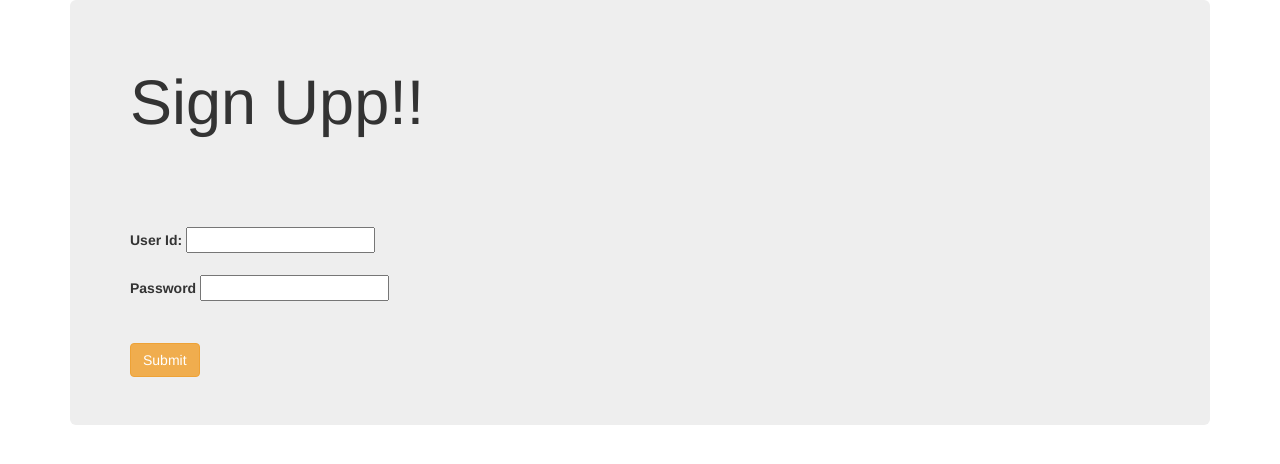
After one commit to Pravalika0106/Yorking, a Django app: page /signup/ in a window 1280 px wide. The commit adds this page. Shown: the top 464 px of the page. Run offline with Django 3.2, Linux system fonts and the light colour scheme; some libraries are stand-ins or nearby versions.

Commit message:
safety point

```diff
--- a/Cricket/Yorking/urls.py
+++ b/Cricket/Yorking/urls.py
@@ -33,6 +33,10 @@ urlpatterns = [
     #Integrating Abhigna's code:
     path('user_point_calculation/',views.user_point_calculation),
     path('leaderboard_match/',views.leaderboard_match),
+    path('leaderboard/',views.leaderboard,name='leaderboard_display'),
+
+
 
     path('User_Auth/',views.User_Auth),
+    path('signup/',views.signup,name='signup')
 ]
--- a/Cricket/Yorking/views.py
+++ b/Cricket/Yorking/views.py
@@ -127,33 +127,43 @@ def check_constrains(request):
     if validation != []:
         return render(request,'Yorking/playerperfomance.html',{'validation':validation,'batsman1':batsman1,'baller1':baller1,'wicketkeeper1':wicketkeeper1,'allrounder1':allrounder1,'batsman2':batsman2,'baller2':baller2,'wicketkeeper2':wicketkeeper2,'allrounder2':allrounder2})
     else:
+        batsmanone_selected=[]
+        ballerone_selected=[]
+        wicketkeeperone_selected=[]
+        allrounderone_selected=[]
+        batsmantwo_selected=[]
+        ballertwo_selected=[]
+        wicketkeepertwo_selected=[]
+        allroundertwo_selected=[]
+        print('batsmanone',batsmanone)
+        print('batsmanone_selected',batsmanone_selected)
+        for i in batsmanone:
+            batsmanone_selected.append(country_team.objects.filter(player_id__exact=i).values('player_id','player_name')[0])
+        print('batsmanone_selected',batsmanone_selected)
+        for i in ballerone:
+            ballerone_selected.append(country_team.objects.filter(player_id__exact=i).values('player_id','player_name')[0])
+        for i in wicketkeeperone:
+            wicketkeeperone_selected.append(country_team.objects.filter(player_id__exact=i).values('player_id','player_name')[0])
+        for i in allrounderone:
+            allrounderone_selected.append(country_team.objects.filter(player_id__exact=i).values('player_id','player_name')[0])
+        for i in batsmantwo:
+            batsmantwo_selected.append(country_team.objects.filter(player_id__exact=i).values('player_id','player_name')[0])
+        for i in ballertwo:
+            ballertwo_selected.append(country_team.objects.filter(player_id__exact=i).values('player_id','player_name')[0])
+        for i in wicketkeepertwo:
+            wicketkeepertwo_selected.append(country_team.objects.filter(player_id__exact=i).values('player_id','player_name')[0])
+        for i in allroundertwo:
+            allroundertwo_selected.append(country_team.objects.filter(player_id__exact=i).values('player_id','player_name')[0])
 
-        for i in batsmanone:
-            batsmanone_selected=country_team.objects.filter(player_id__exact=i).values('player_id','player_name')
-        for i in ballerone:
-            ballerone_selected=country_team.objects.filter(player_id__exact=i).values('player_id','player_name')
-        for i in wicketkeeperone:
-            wicketkeeperone_selected=country_team.objects.filter(player_id__exact=i).values('player_id','player_name')
-        for i in allrounderone:
-            allrounderone_selected=country_team.objects.filter(player_id__exact=i).values('player_id','player_name')
-        for i in batsmantwo:
-            batsmantwo_selected=country_team.objects.filter(player_id__exact=i).values('player_id','player_name')
-        for i in ballertwo:
-            ballertwo_selected=country_team.objects.filter(player_id__exact=i).values('player_id','player_name')
-        for i in wicketkeepertwo:
-            wicketkeepertwo_selected=country_team.objects.filter(player_id__exact=i).values('player_id','player_name')
-        for i in allroundertwo:
-            allroundertwo_selected=country_team.objects.filter(player_id__exact=i).values('player_id','player_name')
+        request.session['batsmanone_selected']=batsmanone_selected
+        request.session['ballerone_selected']=ballerone_selected
+        request.session['wicketkeeperone_selected']=wicketkeeperone_selected
+        request.session['allrounderone_selected']=allrounderone_selected
 
-        request.session['batsmanone_selected']=list(batsmanone_selected)
-        request.session['ballerone_selected']=list(ballerone_selected)
-        request.session['wicketkeeperone_selected']=list(wicketkeeperone_selected)
-        request.session['allrounderone_selected']=list(allrounderone_selected)
-
-        request.session['batsmantwo_selected']=list(batsmantwo_selected)
-        request.session['ballertwo_selected']=list(ballertwo_selected)
-        request.session['wicketkeepertwo_selected']=list(wicketkeepertwo_selected)
-        request.session['allroundertwo_selected']=list(allroundertwo_selected)
+        request.session['batsmantwo_selected']=batsmantwo_selected
+        request.session['ballertwo_selected']=ballertwo_selected
+        request.session['wicketkeepertwo_selected']=wicketkeepertwo_selected
+        request.session['allroundertwo_selected']=allroundertwo_selected
         return render(request,'Yorking/perfomance_update.html',{'batsmanone_selected':batsmanone_selected,'ballerone_selected':ballerone_selected,'wicketkeeperone_selected':wicketkeeperone_selected,'allrounderone_selected':allrounderone_selected,'batsmantwo_selected':batsmantwo_selected,'ballertwo_selected':ballertwo_selected,'wicketkeepertwo_selected':wicketkeepertwo_selected,'allroundertwo_selected':allroundertwo_selected})
 
 
@@ -538,12 +548,25 @@ def top_performers(request):
 
 
 def select_team(request):
-    match_user_obj=match_user.objects.filter(status__exact='Available').values()
-    if len(match_user_obj)==0:
-        error="No Matches Available! Come back Later Some time"
+    #USER ID FROM USER AUTH PAGE
+    # userid=request.session['user_id']#######
+    userid=user.objects.all().values()[0]['user_id']
+    print('user_id',userid)
+    #RETRIVING THE MATCHES WHICH ARE PLAYED BY THE USER
+    user_obj=user.objects.get(user_id=userid)
+    user_team_obj=user_team.objects.filter(user_id=user_obj).values('match_id')
+    matches=[]
+    #RETRIVING THE MATCHES WHO'S STATUS=AVAILABLE
+    match_user_obj=match_user.objects.filter(status='Available').values()
+    #GETTING THE MATCHES NOT PLAYED BY THE USER
+    for i in match_user_obj:
+        if i['match_id'] not in user_team_obj:
+            matches.append(i)
+    if len(matches)==0:
+        error="No New Matches Available! Come back Later Some time"
     else:
         error=False
-    return render(request,'Yorking/team.html',{'error':error,'matches':match_user_obj})
+    return render(request,'Yorking/team.html',{'error':error,'matches':matches})
 
 def players_list(request):
     if request.method=="POST":
@@ -620,12 +643,13 @@ def user_team_validation(request):
 
 def dashboard(request):
     captain_id = request.POST["captain"]
+    #MATCH ID POSTED FROM SELECT TEAM
     match_user_obj = match_user.objects.get(match_id = request.session['matchid'])
-    user_ids=user.objects.all().values('user_id')
 
-    #CHOOSE USER ID HERE:
-
-    user_obj=user.objects.get(user_id__exact=user_ids[0]['user_id'])
+    #USER ID FROM USER AUTH PAGE
+    # userid=request.session['user_id']#####################
+    userid=user.objects.all().values()[0]['user_id']
+    user_obj=user.objects.get(user_id__exact=userid)
     user_team_obj = user_team(user_id =user_obj ,match_id = match_user_obj,captain = captain_id)
     user_team_obj.save()
     user_match = user_team.objects.get(match_id = request.session['matchid'],user_id = user_obj)
@@ -633,6 +657,7 @@ def dashboard(request):
         country_team_obj= country_team.objects.get(player_id = i)
         choosen_players_obj = choosen_players(user_match = user_match,player_id= country_team_obj )
         choosen_players_obj.save()
+        user_point_calculation()
     return render(request,'Yorking/index.html')
 
 
@@ -645,15 +670,12 @@ def test(request):
 # Match=match_user,User=user,UserTeam=user_team,MatchPerformance=match_performance,CountryTeam country_team
 
 
-def user_point_calculation(request):
-    user_ids=user.objects.all().values('user_id')
-    user_obj=user.objects.get(user_id__exact=user_ids[4]['user_id'])
+def user_point_calculation():
+    #MATCH ID POSTED FROM SELECT TEAM
+    matchid=request.POST['match_id']
+    match_user_obj=match_user.objects.get(match_id=matchid)
 
-    match_ids=match_user.objects.all().values('match_id')
-
-    print('match ids',match_ids)
-    match_user_obj=match_user.objects.get(status='Available') #####  match_id__exact=match_ids[0]['match_id']  add match id conditionnn######
-    #UPDATE THE STATUS IN SWETHA'S TEAM SELECTION AS COMPLETED IN USER TEAM TABLE???
+    user_obj=user.objects.get(user_id=request.session['user_id'])
 
     user_team_obj=user_team.objects.get(user_id=user_obj,match_id=match_user_obj)
     user_team_cap=user_team.objects.filter(user_id=user_obj,match_id=match_user_obj).values()[0]['captain']
@@ -668,18 +690,14 @@ def user_point_calculation(request):
                 catches=j['catches']
                 wickets=j['wickets']
                 sum=sum+runs+(catches*20)+(wickets*20)
-
-    # match_user.objects.filter(user_id=user_ids[4]['user_id'],match_id=match_user_obj[0]['match_id']).update(stars=sum)
-
-
-    #ADD STARS TO USER TABLE AND
-    #RETRIVE THE STARS AND ADD ORRR
-    #DIRECTLY ADD THE STARS(SUM) AND SAVE
+    user_team_obj=user_team.objects.filter(user_id=user_obj,match_id=match_user_obj).update(stars=sum)
+    user_team_obj.save()
     return render(request,'Yorking/index.html')
 
 def leaderboard_match(request):
-    user_ids=user.objects.all().values('user_id')
-    user_obj=user.objects.get(user_id__exact=user_ids[4]['user_id'])
+
+    #USER ID FORM USER AUTH PAGE
+    user_obj=user.objects.get(user_id__exact=request.session['user_id'])
     user_matches_played=user_team.objects.filter(user_id=user_obj).values()
     # match_user_obj=match_user.objects.all().values()
     print('user matches',user_matches_played)
@@ -689,16 +707,15 @@ def leaderboard_match(request):
     for i in user_matches_played:
         matches_leaderboard.append(match_user.objects.filter(match_id=i['match_id_id']))###[0]
     print(matches_leaderboard)
-    return render(request,'Yorking/leaderboard_match.html')###Send the data hereee
+    return render(request,'Yorking/leaderboard_match.html',{'matches_leaderboard':matches_leaderboard})###Send the data hereee
 
 
-# def leaderboard(request):
-#     match_user_obj=match_user.objects.get(match_id__exact=)#display a page to the user and ask him to choose
-#     user_team_obj=user_team.objects.filter(match_id=match_user_obj).values()#see the name of the user_id and retrive all those user_ids
-#     #create list of ids
-#     user_obj=user.objects.filter(user_id__in=[]).order_by('stars').values()
-#     #
-#     return render(request,'Yorking/leaderboard.html',{user_obj})
+def leaderboard(request):
+    if request.method=='POST':
+        matchid=request.get('matchid')
+        match_user_obj=match_user.objects.get(match_id__exact=matchid)#display a page to the user and ask him to choose
+        user_team_obj=user_team.objects.filter(match_id=match_user_obj).values().order_by('stars').values()
+        return render(request,'Yorking/leaderboard.html',{'leaderboard_stars':user_team_obj})
 
 
 
@@ -707,5 +724,21 @@ def User_Auth(request):
     if request.method=='POST':
         forms = form.User_Authentication(request.POST)
         if forms.is_valid():
+            request.session['user_id']=forms.cleaned_data['user_id']
+            print(request.session['user_id'])
             return render(request,'Yorking/index.html')
     return render(request,'Yorking/User_Auth.html',{"form":forms})
+
+
+def signup(request):
+    if request.method=='POST':
+        userid=request.POST.get('user_id')
+        password_form=request.POST.get('password')
+        user_obj=user.objects.all().values()
+        for i in user_obj:
+            if userid ==i['user_id']:
+                return render(request,'Yorking/signup.html',{'valid':True})
+        user_obj_created=user(user_id=userid,password=password_form)
+        user_obj_created.save()
+        return render(request,'Yorking/index.html')
+    return render(request,'Yorking/signup.html',{'valid':False})
--- a/Cricket/templates/Yorking/leaderboard_match.html
+++ b/Cricket/templates/Yorking/leaderboard_match.html
@@ -12,7 +12,7 @@
         <h1>Select the Match!</h1>
         <br><br>
         <div class="container">
-          <form action="{% url 'Yorking:update' %}" method="POST">
+          <form action="{% url 'Yorking:leaderboard_display' %}" method="POST">
             {% csrf_token %}
             {% for i in matches_leaderboard %}
             <div class="form-group">
--- a/Cricket/templates/Yorking/playerperfomance.html
+++ b/Cricket/templates/Yorking/playerperfomance.html
@@ -68,7 +68,7 @@
 
             <h2>Country Two:</h2>
 
-            <h3 style="color:#ff9900">Batsman:</h3>
+            <h3>Batsman:</h3>
             {% for i in batsman2 %}
             <div class="form-group">
               <input type="checkbox" name="batsman2" value={{i.player_id}}>
--- /dev/null
+++ b/Cricket/templates/Yorking/signup.html
@@ -0,0 +1,32 @@
+<!DOCTYPE html>
+<html lang="en" dir="ltr">
+  <head>
+    <meta charset="utf-8">
+    <title></title>
+    <link rel="stylesheet" href="https://maxcdn.bootstrapcdn.com/bootstrap/3.3.7/css/bootstrap.min.css" integrity="sha384-BVYiiSIFeK1dGmJRAkycuHAHRg32OmUcww7on3RYdg4Va+PmSTsz/K68vbdEjh4u" crossorigin="anonymous">
+
+  </head>
+  <body>
+    <div class="container">
+      <div class="jumbotron">
+        <h1>Sign Upp!!</h1>
+        <form action="{% url 'Yorking:signup' %}" method="POST">
+          {% csrf_token %}
+          <br><br>
+          {% if valid %}
+          <h2>User id already Present. Choose other User id!</h2>
+          {% endif %}
+          <br><br>
+          <label>User Id:</label>
+          <input type="text" name="user_id" required>
+          <br><br>
+          <label>Password</label>
+          <input type="password" name="password" required>
+          <br><br><br>
+          <button type="submit" name='submit' class="btn btn-warning margin-bottom button">Submit</button>
+        </form>
+      </div>
+
+    </div>
+  </body>
+</html>
```
Also changed, not shown: Cricket/templates/Yorking/leaderboard.html (added, +31 -0 lines), Cricket/db.sqlite3.
